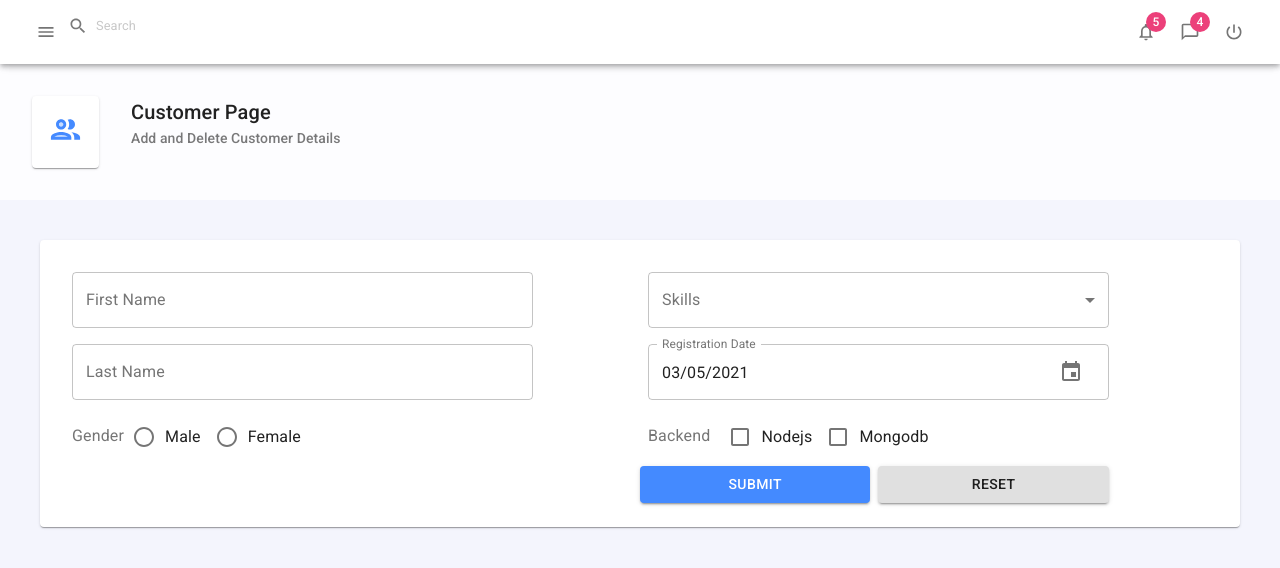
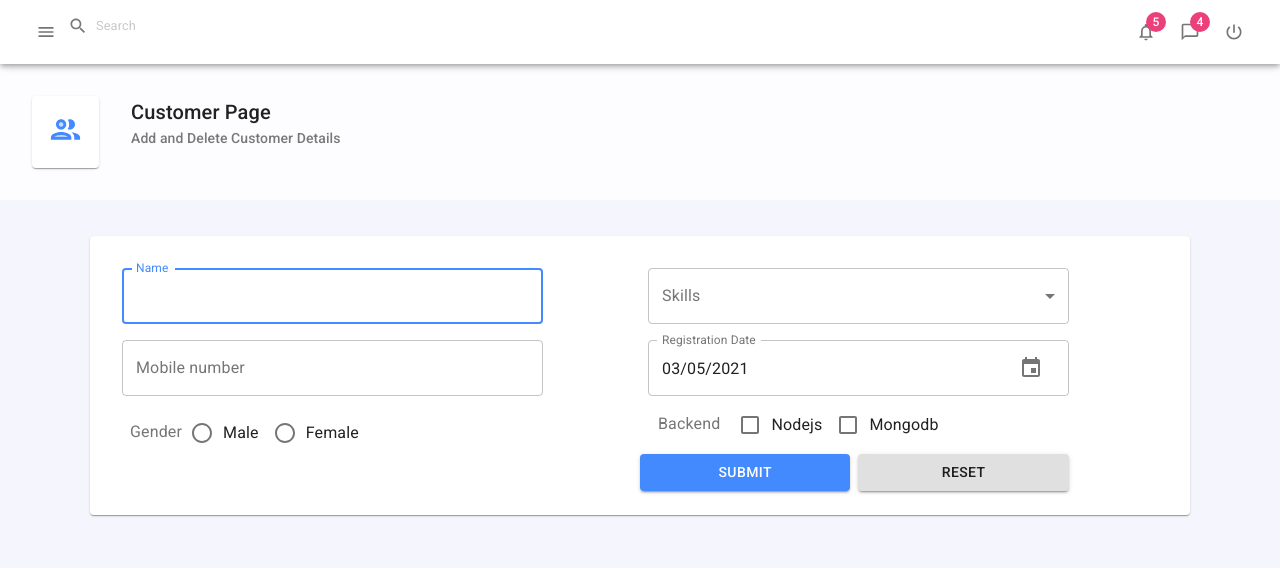
Before and after one commit to LwaziMkhwanazi/lnv-vildy-frontend, a React (Create React App) app: page / in a window 1280 px wide. Shown: the top 568 px of the page. Built offline with nearby package versions, Linux system fonts and the light colour scheme.

Commit message:
form validation and form style

```diff
--- a/src/Pages/Customer/CustomerForm.js
+++ b/src/Pages/Customer/CustomerForm.js
@@ -18,6 +18,9 @@ import * as Yup from "yup";
         },
         resert:{
             width:'40%'
+        },
+        buttonDiv:{
+            marginTop: theme.spacing(1)
         }
     }))
 
@@ -37,10 +40,10 @@ function CustomerForm() {
 
     const initialValues = {
         firstname:'',
-        lastname:'',
         gender:'',
         skills: '',
-        backend:[],
+        mobile:'',
+        backend:[''],
         registrationDate: new Date()
     }
 
@@ -49,12 +52,11 @@ function CustomerForm() {
     }
 
     const validationSchema = Yup.object({
-        firstname:Yup.string().required('First name is required'),
-        lastname:Yup.string().required('Last name is required'),
-        gender: Yup.string().required('Gender required'),
-        skills: Yup.string().required('Skill is required'),
-        backend:[],
-        registrationDate: new Date()
+        firstname: Yup.string().min(5).max(50).required('First name is required'),
+        skills: Yup.string().required('Skill is requred'),
+        gender: Yup.string().required('Gender is required'),
+        mobile: Yup.number('Invalid Phone number').required('Phone number is required'),
+        backend: Yup.array().required('Backend is required')
     })
 
     const classes = useStyles()
@@ -65,25 +67,28 @@ function CustomerForm() {
             validationSchema = {validationSchema}
         >
             {
-              (formik) => {
+              formik => {
                   return <Form className = {classes.form} autoComplete = "off" >
                         <Grid container>
                             <Grid item xs = {6}>
                                 <FormikControl
                                     control = "MuiInput"
                                     name = "firstname"
-                                    label = "First Name"
+                                    label = " Name"
+                                    autoFocus = {true}
                                 />
+
                                 <FormikControl
                                     control = "MuiInput"
-                                    name = "lastname"
-                                    label = "Last Name"
+                                    name ="mobile"
+                                    label = "Mobile number"
                                 />
-
                                 <FormikControl
                                     control = "MuiRadio"
                                     label = "Gender"
                                     name = "gender"
+                                    error = {formik.errors.gender}
+                                    touched = {formik.touched.gender}
                                     options = {genderItems}
                                />
                             </Grid>
@@ -93,6 +98,8 @@ function CustomerForm() {
                                     control = "MuiSelect"
                                     name = "skills"
                                     label = "Skills"
+                                    error = {formik.errors.skills}
+                                    touched = {formik.touched.skills}
                                     options = {skills}
                                 />
                                 <FormikControl
@@ -105,11 +112,12 @@ function CustomerForm() {
                                     control = "MuiCheckbox"
                                     name = "backend"
                                     label = "Backend"
+                                    error = {formik.errors.backend}
                                     options = {backend}
                                 />
 
-                               <div >
-                             <Button className = {classes.button} style ={{marginRight:'8px'}} variant = "contained" color = "primary" type = "submit" >Submit</Button>
+                               <div className = {classes.buttonDiv} >
+                             <Button className = {classes.button} disabled = {!formik.isValid}  style ={{marginRight:'8px'}} variant = "contained" color = "primary" type = "submit" >Submit</Button>
                             <Button className = {classes.resert} variant = "contained" type = "reset" >Reset</Button>
                             </div>
                             </Grid>
--- a/src/Pages/Customer/CustomerPage.js
+++ b/src/Pages/Customer/CustomerPage.js
@@ -6,8 +6,9 @@ import { makeStyles, Paper } from '@material-ui/core';
 
 const useStyles = makeStyles( theme =>({
     paper:{
-        margin: theme.spacing(5),
-        padding:theme.spacing(3)
+        margin: '36px auto',
+        padding:theme.spacing(3),
+        maxWidth:'1100px'
     }
 }))
 
--- a/src/components/Form/FormControls/MuiCheckbox.js
+++ b/src/components/Form/FormControls/MuiCheckbox.js
@@ -3,7 +3,8 @@ import {Field} from "formik"
 import {Checkbox, FormLabel,makeStyles,FormControlLabel} from "@material-ui/core"
 const useStyles = makeStyles( theme =>({
     formControl: {
-        margin: theme.spacing(1),
+
+        marginLeft:'18px'
       },
       checkboxlabel:{
           marginRight:'20px'
@@ -11,13 +12,14 @@ const useStyles = makeStyles( theme =>({
 }))
 function Muicheckbox({name,label,options,...rest}) {
     const classes = useStyles()
+
     return (
            <div className = {classes.formControl}>
            <FormLabel
             className = {classes.checkboxlabel} >{label}</FormLabel>
           <Field name = {name} id= {name} {...rest} >
                 {
-                    ({field,form}) =>{
+                    ({field}) =>{
 
                         return options.map( option => {
                             return(
@@ -41,6 +43,7 @@ function Muicheckbox({name,label,options,...rest}) {
                             )
                         })
                     }
+
                 }
         </Field>
 
--- a/src/components/Form/FormControls/MuiRadio.js
+++ b/src/components/Form/FormControls/MuiRadio.js
@@ -1,31 +1,34 @@
 import React from 'react'
 import {Field,useField} from "formik"
-import {FormLabel,Radio,FormControlLabel,makeStyles} from "@material-ui/core"
+import {FormLabel,Radio,FormControlLabel,makeStyles, FormHelperText} from "@material-ui/core"
 
 const useStyles = makeStyles( theme => ({
   radio:{
-    margin: theme.spacing(1)
+    margin: theme.spacing(1),
+    marginLeft:'16px'
   }
 }))
-function MuiRadio({name,label,options,...rest}) {
+function MuiRadio({name,label,options,error = null,touched,...rest}) {
   const classes = useStyles()
     return (
       <div className = {classes.radio}>
        <FormLabel style= {{marginRight:'10px'}}>{label}</FormLabel>
-          <Field>
+          <Field name = {name}>
             {
-              ({field}) => options.map( option => <MyRadio name = {name}
+              ({field,form}) => options.map( option => <MyRadio name = {name}
               key = {option.key} type = "radio" value = {option.value}  label = {option.key} />)
 
               }
 
             </Field>
+            {error && <FormHelperText style = {{marginLeft:'16px'}} error = { touched && error? true: false} >{touched && error}</FormHelperText>}
       </div>
     )
 }
 
 const MyRadio = ({label,...props}) => {
     const [field] = useField(props)
+
     return (<FormControlLabel {...field}
     control = {<Radio color = "primary" />} label = {label} />)
 }
--- a/src/components/Form/FormControls/Muiselect.js
+++ b/src/components/Form/FormControls/Muiselect.js
@@ -1,12 +1,14 @@
 import React from 'react'
-import {Field,ErrorMessage} from "formik"
-import {TextField,MenuItem, FormHelperText} from "@material-ui/core"
-function Muiselect({name,label,options,...rest}) {
+import {Field} from "formik"
+import {TextField,MenuItem} from "@material-ui/core"
+function Muiselect({name,label,options,error = null,touched,...rest}) {
+
     return (
         <Field name = {name} as = {TextField} select  label = {label}
             variant = "outlined" {...rest}
+            helperText = {touched && error ? error : null} error = {touched && error ? true: false}
+         >
 
-         >
           {
             options.map( option =>{
                 return <MenuItem key = {option.key} value = {option.value} >
@@ -14,7 +16,7 @@ function Muiselect({name,label,options,...rest}) {
                         </MenuItem>
             })
           }
-          <FormHelperText>{ErrorMessage[name]}</FormHelperText>
+
         </Field>
     )
 }
```
